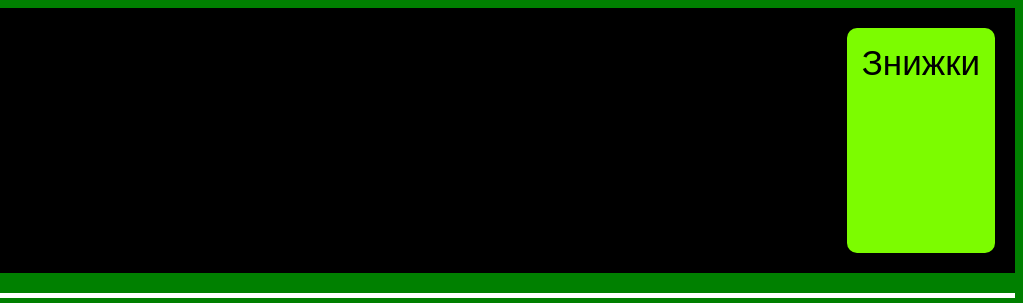
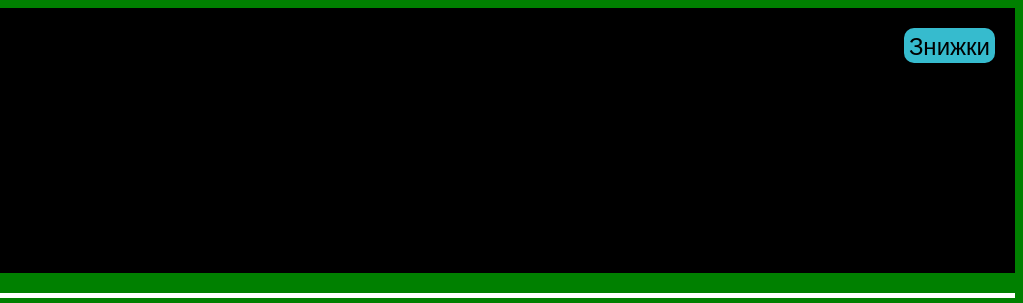
Before and after one commit to IvannaDanyliv/maksym_dan, a plain HTML site: page index.html in a window 1280 px wide. Shown: the top 303 px of the page, 257-1280 px from the left. Drawn offline with Linux system fonts and the light colour scheme.

Commit message:
Update style.css

```diff
--- a/style.css
+++ b/style.css
@@ -12,12 +12,13 @@ header {
 }
 
 .button {
-    background-color: lawngreen;
+     background-color: #36bbce;
     color: black;
     text-decoration: none;
-    padding: 15px;
+    padding: 5px;
+    font-size: 24px;
     border-radius: 10px;
-    font-size: 35px;
+    height: 25px;
 }
 
 nav {
```
